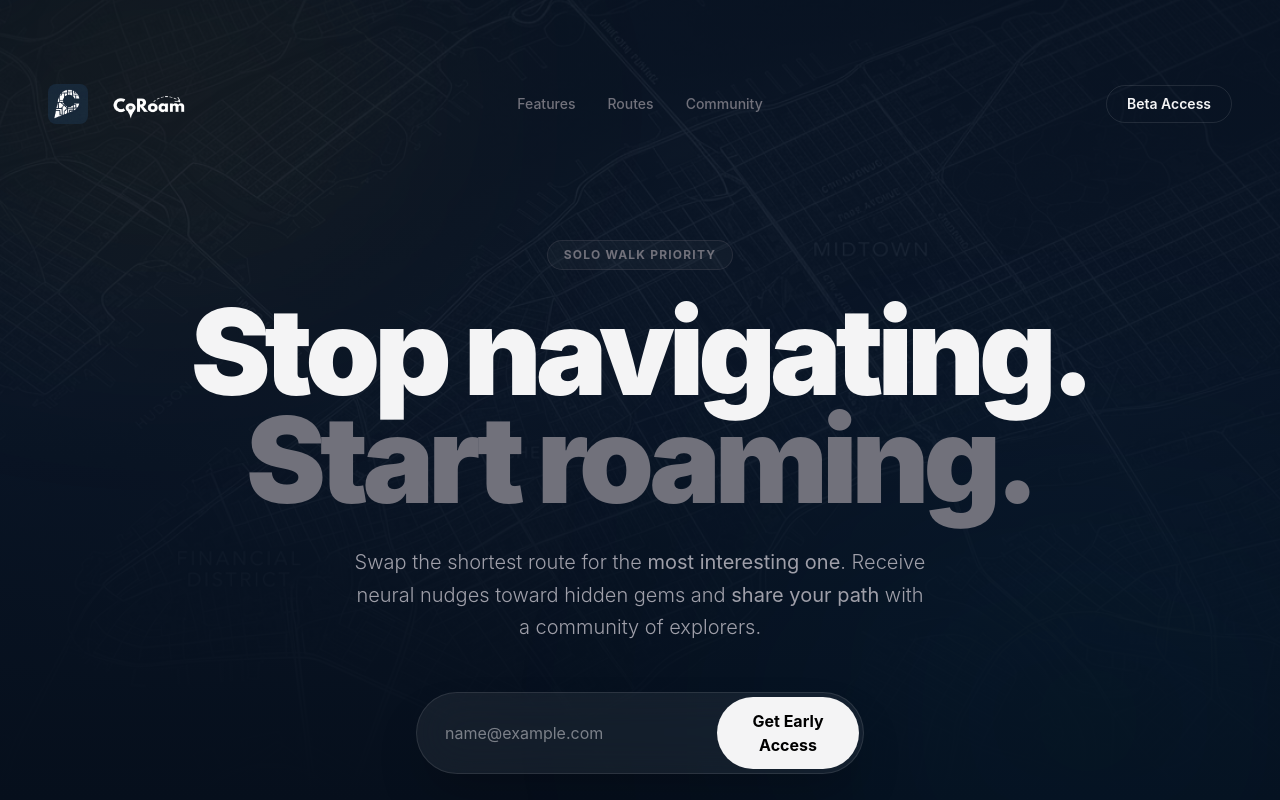
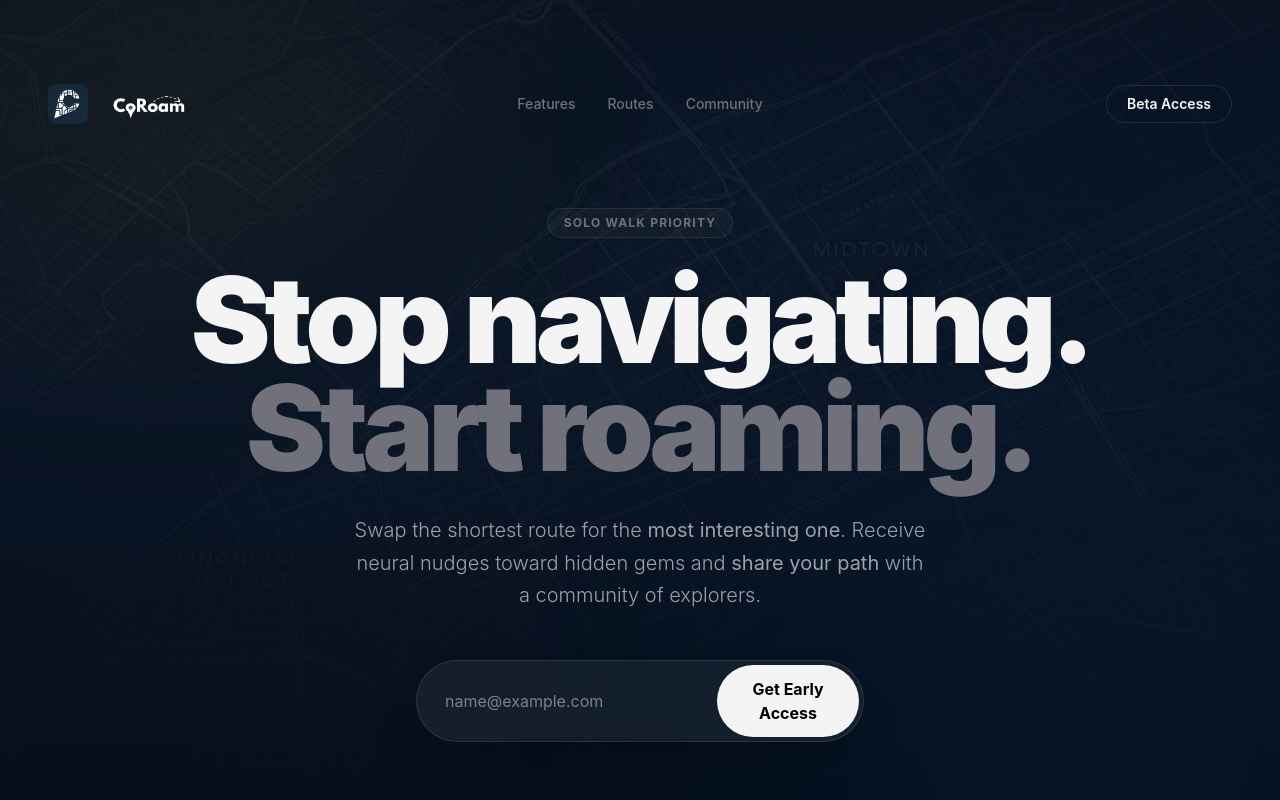
Before and after one commit to maxgorriaran/coroam-web, a React (Vite) app: page / in a window 1280 px wide. Shown: the top 800 px of the page. Built offline with nearby package versions, Linux system fonts and the light colour scheme.

Commit message:
Remove hero top padding to tighten layout

```diff
--- a/src/App.tsx
+++ b/src/App.tsx
@@ -169,7 +169,7 @@ export default function App() {
       </nav>
 
       {/* Hero */}
-      <section className="relative z-10 flex flex-col items-center justify-center pt-8 pb-32 px-6 text-center">
+      <section className="relative z-10 flex flex-col items-center justify-center pt-0 pb-32 px-6 text-center">
         <motion.div
           initial={{ opacity: 0, scale: 0.9 }}
           animate={{ opacity: 1, scale: 1 }}
```
